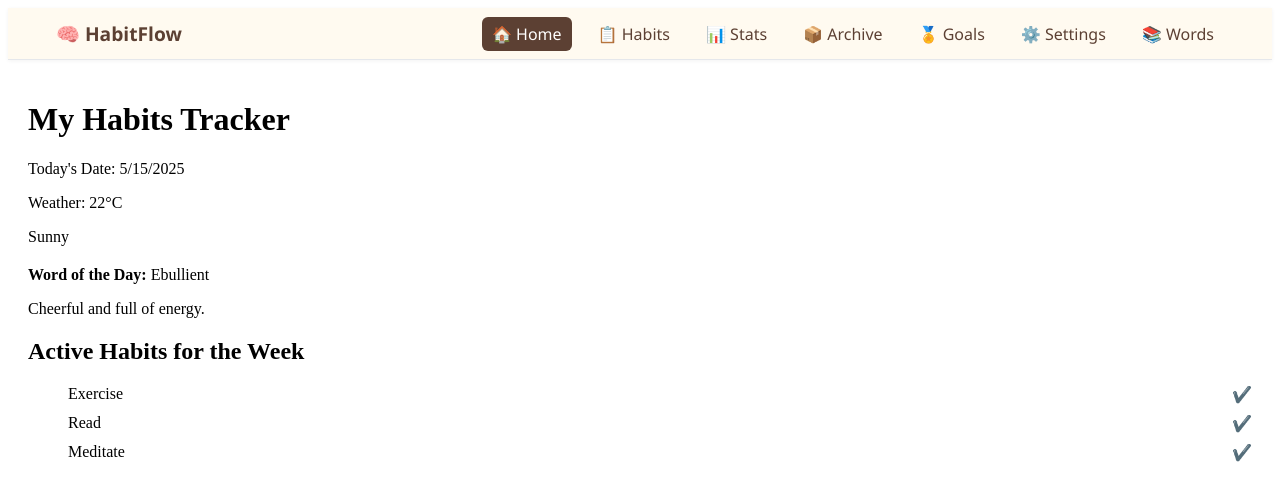
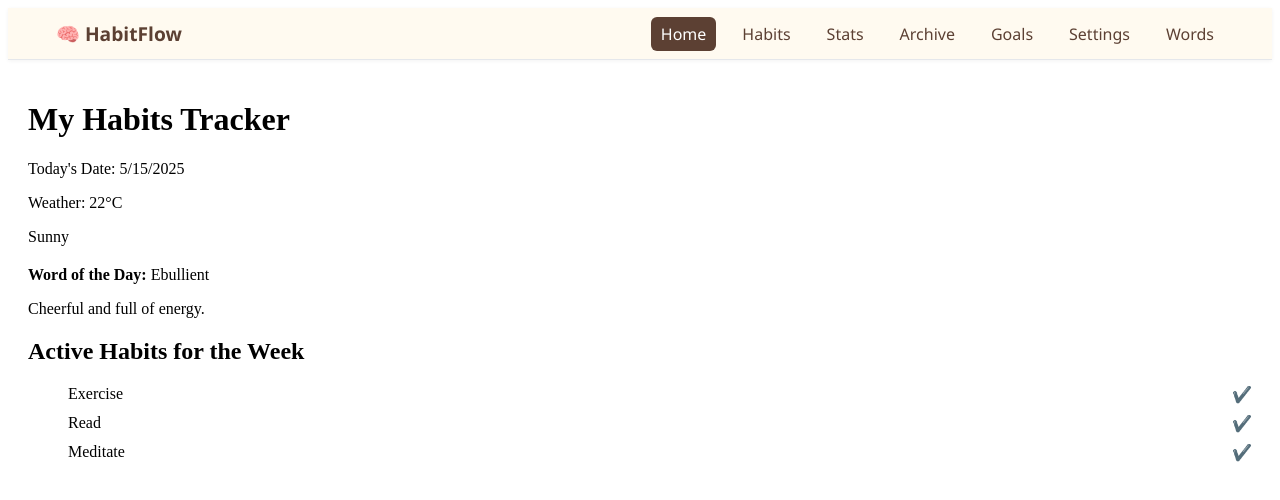
Before and after one commit to YanaBurava/HabitTracker, an Angular app in the folder habit-tracker-app/: page / in a window 1280 px wide. Shown: the top 500 px of the page. Built offline with nearby package versions, Linux system fonts and the light colour scheme.

Commit message:
refactoring

```diff
--- a/habit-tracker-app/src/app/components/habit-detail/habit-detail.component.ts
+++ b/habit-tracker-app/src/app/components/habit-detail/habit-detail.component.ts
@@ -14,7 +14,7 @@ export class HabitDetailComponent {
 
   ngOnInit(): void {
     this.route.params.subscribe(params => {
-      this.habitId = +params['id']; // Преобразуем строку в число
+      this.habitId = +params['id'];
     });
   }
 }
--- a/habit-tracker-app/src/app/pages/home/home.component.html
+++ b/habit-tracker-app/src/app/pages/home/home.component.html
@@ -1,7 +1,6 @@
 <div class="home">
   <h1>My Habits Tracker</h1>
 
-  <!-- Отображаем текущую дату -->
   <div class="date">
     <p>Today's Date: <span>{{ currentDate }}</span></p>
   </div>
--- a/habit-tracker-app/src/app/pages/home/home.component.ts
+++ b/habit-tracker-app/src/app/pages/home/home.component.ts
@@ -20,7 +20,7 @@ export class HomeComponent implements OnInit {
     const today = new Date();
     this.currentDate = today.toLocaleDateString();
 
-    // Пример данных, это можно будет заменить на реальный API
+    // заменить на реальный API
     this.weather = {
       temperature: 22,
       description: 'Sunny'
--- a/habit-tracker-app/src/app/shared/navbar/navbar.component.css
+++ b/habit-tracker-app/src/app/shared/navbar/navbar.component.css
@@ -1,4 +1,4 @@
-/* RESET */
+
 * {
   margin: 0;
   padding: 0;
@@ -6,7 +6,7 @@
 }
 
 .navbar {
-  background-color: #fffaf0; /* светлый фон */
+  background-color: #fffaf0;
   border-bottom: 1px solid #e5e7eb;
   box-shadow: 0 1px 4px rgba(0, 0, 0, 0.05);
   position: sticky;
@@ -27,7 +27,7 @@
 .navbar-logo {
   font-weight: bold;
   font-size: 1.2rem;
-  color: #5c4033; /* шоколад */
+  color: #5c4033;
 }
 
 .navbar-menu {
@@ -38,7 +38,7 @@
 
 .navbar-menu li a {
   text-decoration: none;
-  color: #5c4033; /* шоколад */
+  color: #5c4033;
   font-weight: 500;
   padding: 6px 10px;
   border-radius: 6px;
@@ -46,15 +46,15 @@
 }
 
 .navbar-menu li a:hover {
-  background-color: #fff5cc; /* сливочное масло */
+  background-color: #fff5cc;
 }
 
 .navbar-menu li a.active {
-  background-color: #5c4033; /* шоколад */
+  background-color: #5c4033;
   color: white;
 }
 
-/* Hamburger */
+
 .menu-icon {
   display: none;
   font-size: 1.6rem;
@@ -66,7 +66,7 @@
   display: none;
 }
 
-/* Mobile Styles */
+
 @media (max-width: 768px) {
   .navbar-menu {
     position: absolute;
--- a/habit-tracker-app/src/app/shared/navbar/navbar.component.html
+++ b/habit-tracker-app/src/app/shared/navbar/navbar.component.html
@@ -5,13 +5,13 @@
     <label for="menu-toggle" class="menu-icon">&#9776;</label>
 
     <ul class="navbar-menu">
-      <li><a routerLink="/" routerLinkActive="active">🏠 Home</a></li>
-      <li><a routerLink="/habits" routerLinkActive="active">📋 Habits</a></li>
-      <li><a routerLink="/statistics" routerLinkActive="active">📊 Stats</a></li>
-      <li><a routerLink="/archive" routerLinkActive="active">📦 Archive</a></li>
-      <li><a routerLink="/achievements" routerLinkActive="active">🏅 Goals</a></li>
-      <li><a routerLink="/settings" routerLinkActive="active">⚙️ Settings</a></li>
-      <li><a routerLink="/dictionary" routerLinkActive="active">📚 Words</a></li>
+      <li><a routerLink="/" routerLinkActive="active">Home</a></li>
+      <li><a routerLink="/habits" routerLinkActive="active">Habits</a></li>
+      <li><a routerLink="/statistics" routerLinkActive="active">Stats</a></li>
+      <li><a routerLink="/archive" routerLinkActive="active">Archive</a></li>
+      <li><a routerLink="/achievements" routerLinkActive="active">Goals</a></li>
+      <li><a routerLink="/settings" routerLinkActive="active">Settings</a></li>
+      <li><a routerLink="/dictionary" routerLinkActive="active">Words</a></li>
     </ul>
   </div>
 </nav>
```
